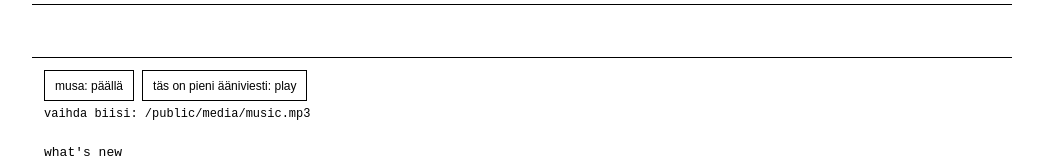
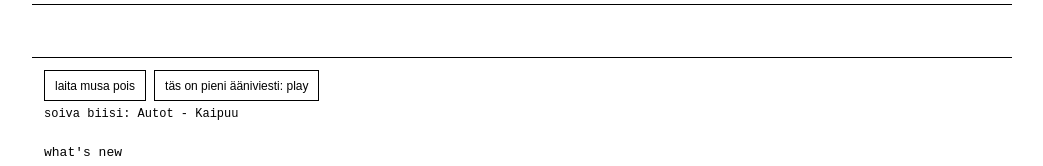
Before and after one commit to eeputti/kaisan-sivusto, a Next.js app: page / in a window 1280 px wide. Shown: the part 239-405 px from the top of the page, without its empty margins (118-1161 px from the left). Built offline with nearby package versions, Linux system fonts and the light colour scheme.

Commit message:
Update background music toggle

```diff
--- a/components/AudioDock.tsx
+++ b/components/AudioDock.tsx
@@ -88,15 +88,15 @@ export function AudioDock() {
     <section className="audioDock" aria-label="Audio dock">
       <div className="audioDockButtons">
         <button type="button" className="btn88 audioBtn" onClick={toggleMusic}>
-          musa: {musicOn ? "päällä" : "pois"}
+          {musicOn ? "laita musa pois" : "laita musa päälle"}
         </button>
         <button type="button" className="btn88 audioBtn" onClick={toggleVoice}>
           täs on pieni ääniviesti: {voiceOn ? "stop" : "play"}
         </button>
       </div>
       {hint ? <p className="audioHint muted">{hint}</p> : null}
-      <p className="audioHint muted">vaihda biisi: /public/media/music.mp3</p>
-      <audio ref={musicRef} src="/media/music.mp3" preload="auto" />
+      <p className="audioHint muted">soiva biisi: Autot - Kaipuu</p>
+      <audio ref={musicRef} src="/Autot%20-%20Kaipuu.mp3" preload="auto" />
       <audio
         ref={voiceRef}
         src="/media/voice.mp3"
```
